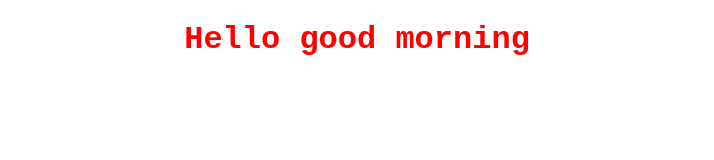
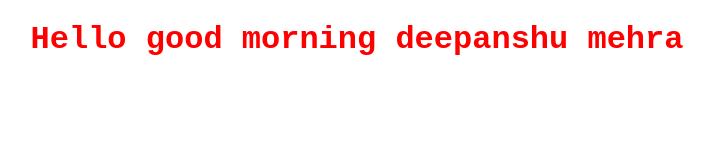
Before and after one commit to Deepumehra/localRepo, a plain HTML site: page index.html in a window 1280 px wide. Shown: the whole page, without its empty margins (283-997 px from the left). Drawn offline with Linux system fonts and the light colour scheme.

Commit message:
Modified HTML

```diff
--- a/index.html
+++ b/index.html
@@ -7,6 +7,6 @@
     <link rel="stylesheet" href="style.css">
 </head>
 <body>
-    <h1>Hello good morning</h1>
+    <h1>Hello good morning deepanshu mehra</h1>
 </body>
 </html>
```
